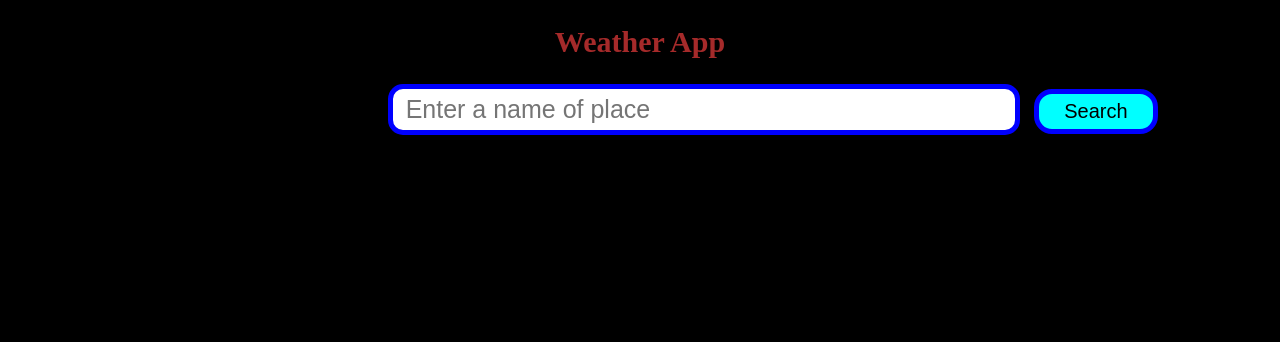
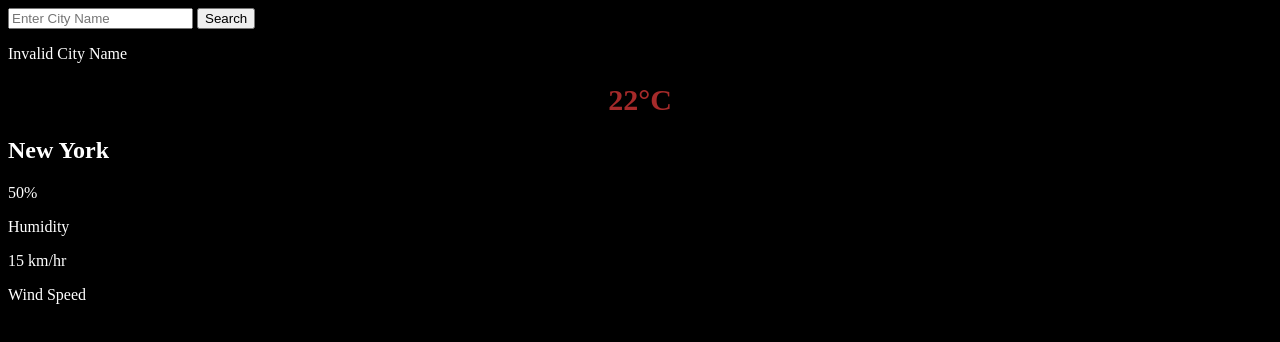
Before and after one commit to arnamghosh5/Weather_Check, a plain HTML site: page index.html in a window 1280 px wide. Drawn offline with Linux system fonts and the light colour scheme.

Commit message:
Update index.html

```diff
--- a/index.html
+++ b/index.html
@@ -3,21 +3,33 @@
 <head>
     <meta charset="UTF-8">
     <meta name="viewport" content="width=device-width, initial-scale=1.0">
+    <title>Weather App</title>
     <link rel="stylesheet" href="style.css">
-    <title>Weather App</title>
 </head>
 <body>
-    <section class="sec">
-        <h1>Weather App</h1>
-        <input type="search" name="Search" placeholder="Enter a name of place" id="search">
-        <button onclick="showWeather()" id="btn">Search</button>
-       <div id="show">
-            <h1 id="cityname"></h1>
-            <h2 id="temp"></h2>
-            <h2 id="hum"></h2>
-            <h2 id="feel"></h2>
+    <div class="card">
+        <div class="search">
+            <input type="text" placeholder="Enter City Name" id="">
+            <button>Search</button>
         </div>
-    </section>
+        <div class="error">
+            <p>Invalid City Name</p>
+        </div>
+        <div class="weather">
+            <h1 class="temp">22°C</h1>
+            <h2 class="city">New York</h2>
+            <div class="det">
+                <div>
+                    <p class="hum">50%</p>
+                    <p>Humidity</p>
+                </div>
+                <div>
+                    <p class="wind">15 km/hr</p>
+                    <p>Wind Speed</p>
+                </div>
+            </div>
+        </div>
+    </div>
     <script src="ind.js"></script>
 </body>
 </html>
```
